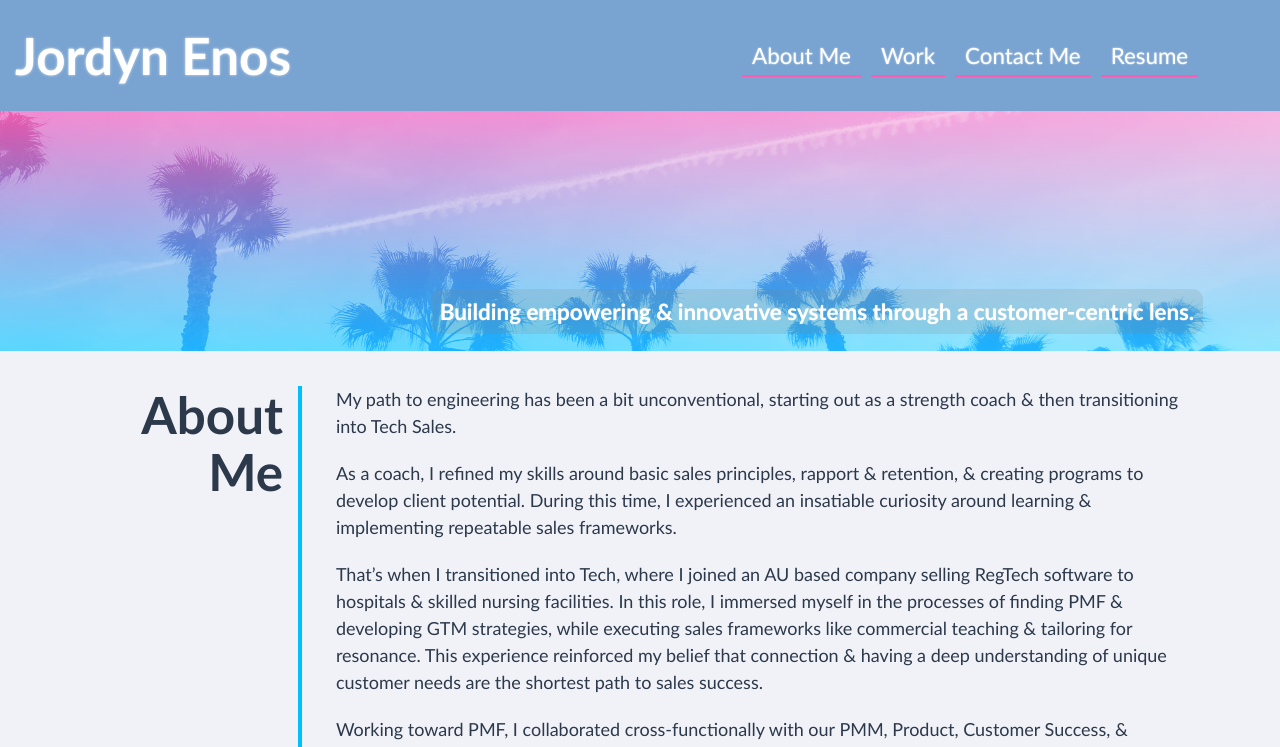
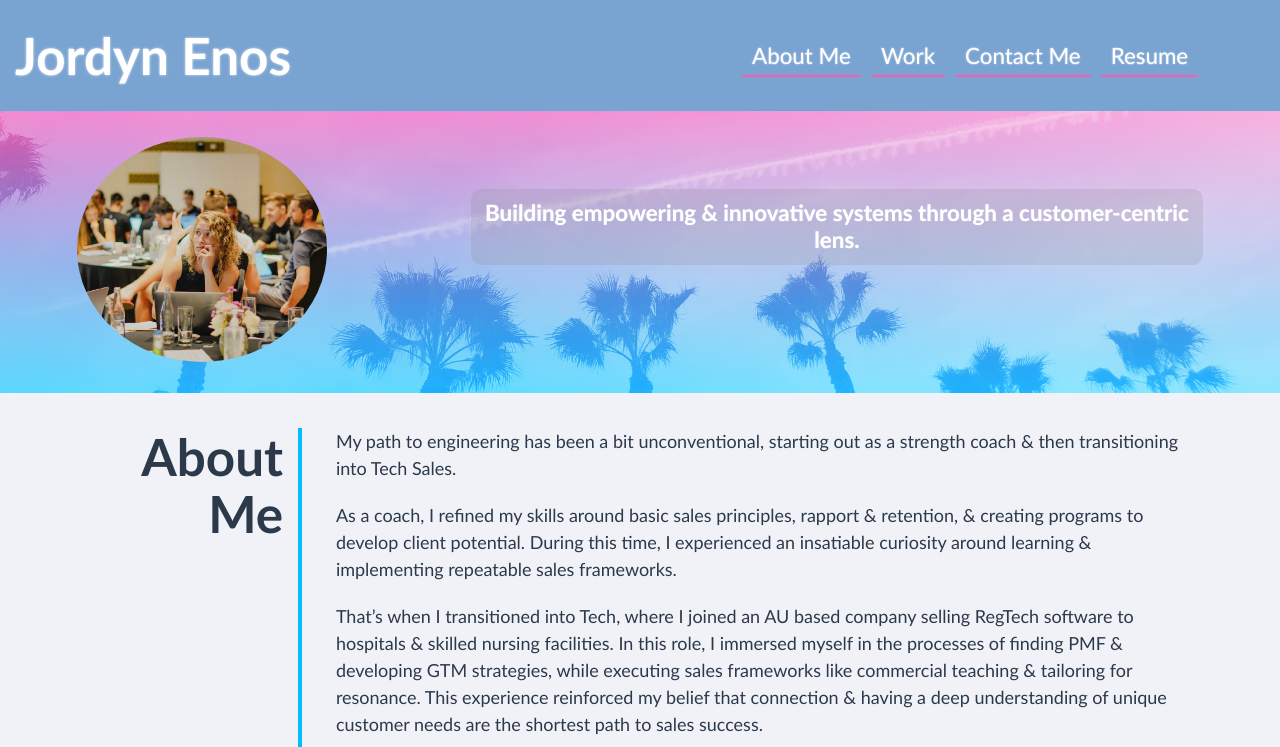
Before and after one commit to JordynEnos/jordyn-enos-portfolio, a plain HTML site: page index.html in a window 1280 px wide. Shown: the top 747 px of the page. Drawn offline with Linux system fonts and the light colour scheme; files whose address does not match are found by name.

Commit message:
Added a leftheader & rightheader to evenly distribute my profile image & subtitle within the hero-banner.

```diff
--- a/assets/css/style.css
+++ b/assets/css/style.css
@@ -100,27 +100,50 @@ main {
   color: var(--light);
   padding: 2% 6%;
   display: flex;
-  justify-content: flex-end;
-  align-items: flex-end;
-  text-align: right;
+  align-items: center;
+  justify-content: flex-start;
+  text-align: left;
 }
 
-.hero-banner div {
-  flex: 0 0 90%;
+.hero-banner .leftheader {
+  flex-basis: 30%;
+}
+
+.hero-banner .rightheader {
+  flex-basis: 70%;
+  margin-left: 5rem;
+  margin-bottom: 50px;
+}
+
+.hero-banner .leftheader img {
+  width: 250px;
+  height: 225px;
+  border-radius: 50%;
+  overflow: hidden;
+  object-fit: cover;
+
+
 }
 
 .hero-banner h2 {
-  border: 5px solid transparent;
+  border: 3px solid transparent;
   background-color: rgba(128, 128, 128, 0.18);
   color: #fff;
   text-shadow: 0 0 1px rgba(255, 255, 255, 0.8); /* add a blurred shadow */
   margin: 0;
   padding: 4px;
   font-size: 1.4rem;
+  display: inline;
   line-height: 1.2;
-  display: inline;
   border-radius: 10px;
+  word-wrap: break-word;
+  box-sizing: border-box;
+  display: inline-block;
+  padding: 8px 4px;
+  text-align: center;
+
 }
+
 
 .page-wrapper {
   max-width: 88%;
@@ -146,6 +169,7 @@ main {
   font-size: 4vw;
   line-height: 1.1;
 }
+
 
 .page-section > div {
   flex: 0 0 77%;
--- a/index.html
+++ b/index.html
@@ -23,7 +23,10 @@
 
   <!-- hero banner -->
   <section class="hero-banner">
-    <div>
+    <div class="leftheader">
+      <img src="/Users/jordynenos/Desktop/mini-projects/UCLA-VIRT-FSF-FT-02-2023-U-LOLC/02-Advanced-CSS/02-Challenge/Main/assets/images/jordyn-bali.jpeg" alt="jordyn-bali">
+    </div>
+    <div class="rightheader">
       <h2>Building empowering & innovative systems through a customer-centric lens.</h2>
     </div>
   </section>
```
Also changed, not shown: assets/images/jordyn-bali.jpeg (added), assets/images/profile-image.png (added).
